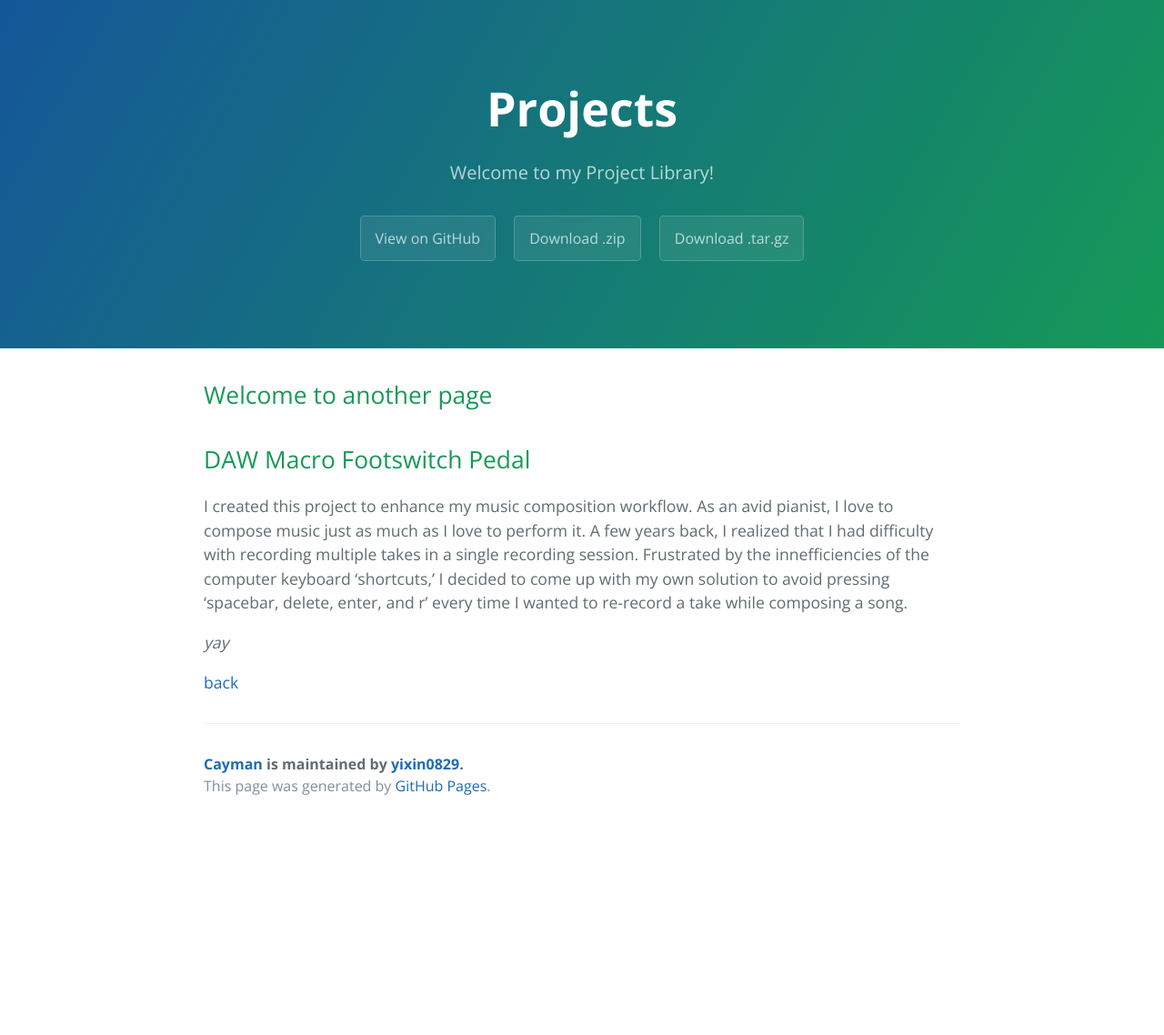
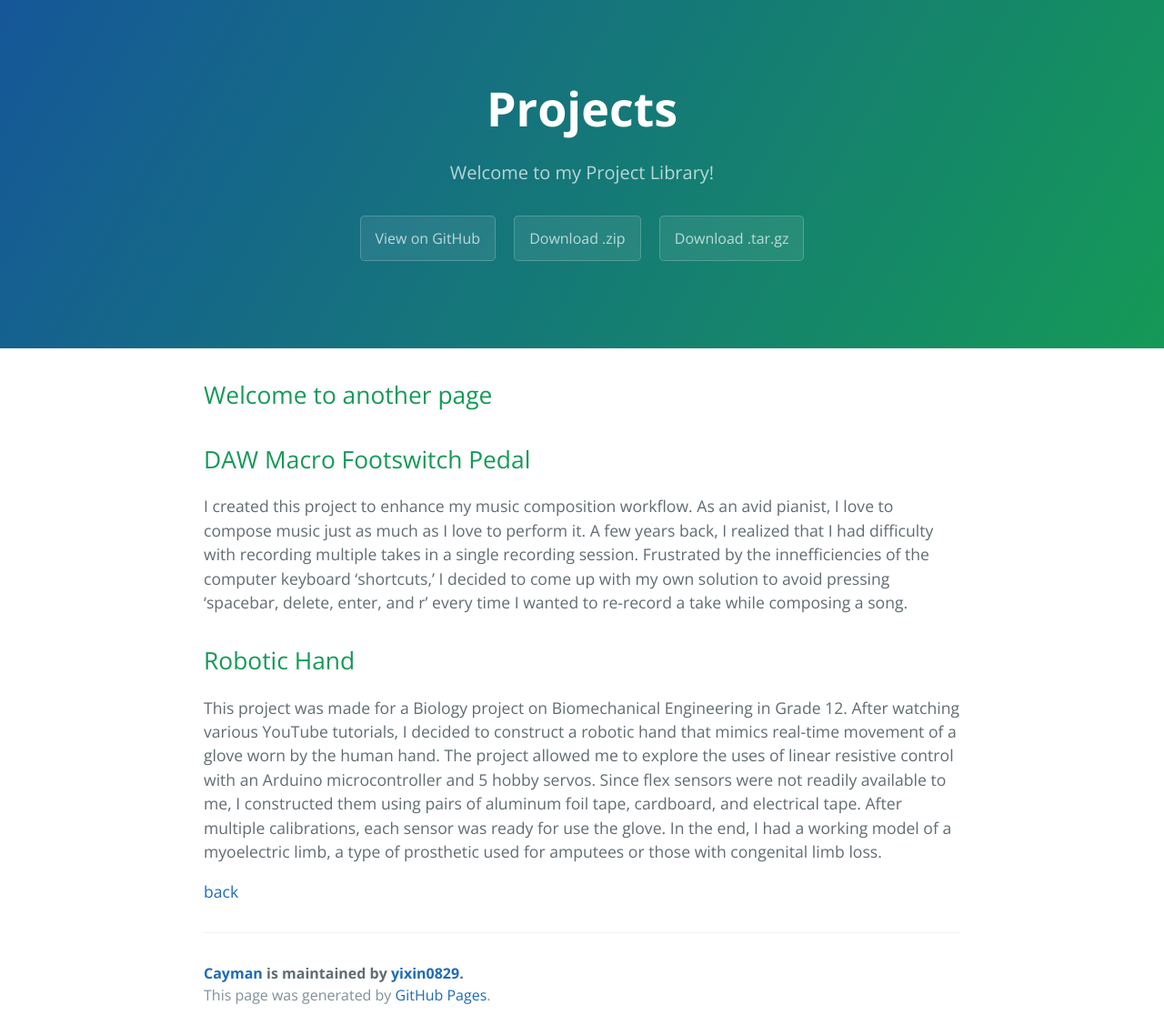
Before and after one commit to yixin0829/Cayman, a Jekyll site: the page built from another-page.md, in a window 1280 px wide. Shown: the whole page at 91% size. Built offline with Jekyll 4.4.1, drawn with Linux system fonts in a browser that asks for light colours; before the commit the page ends 908 px from its top, so only the background shows below that.

Commit message:
Update another-page.md

```diff
--- a/another-page.md
+++ b/another-page.md
@@ -9,6 +9,7 @@ description: Welcome to my Project Library!
 ## DAW Macro Footswitch Pedal
 I created this project to enhance my music composition workflow. As an avid pianist, I love to compose music just as much as I love to perform it. A few years back, I realized that I had difficulty with recording multiple takes in a single recording session. Frustrated by the innefficiencies of the computer keyboard 'shortcuts,' I decided to come up with my own solution to avoid pressing 'spacebar, delete, enter, and r' every time I wanted to re-record a take while composing a song.
 
-_yay_
+## Robotic Hand
+This project was made for a Biology project on Biomechanical Engineering in Grade 12. After watching various YouTube tutorials, I decided to construct a robotic hand that mimics real-time movement of a glove worn by the human hand. The project allowed me to explore the uses of linear resistive control with an Arduino microcontroller and 5 hobby servos. Since flex sensors were not readily available to me, I constructed them using pairs of aluminum foil tape, cardboard, and electrical tape. After multiple calibrations, each sensor was ready for use the glove. In the end, I had a working model of a myoelectric limb, a type of prosthetic used for amputees or those with congenital limb loss.
 
 [back](./)
```
